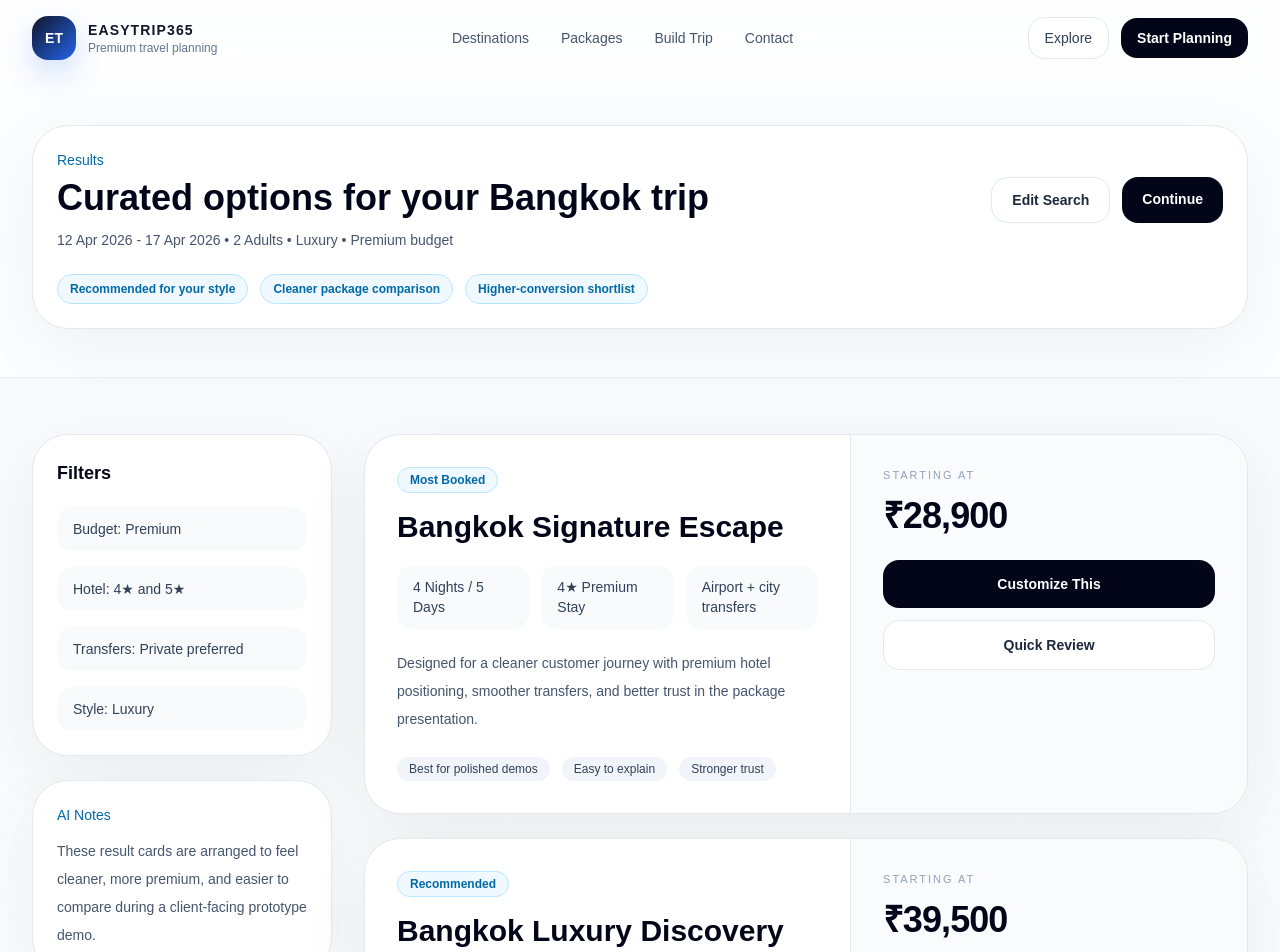
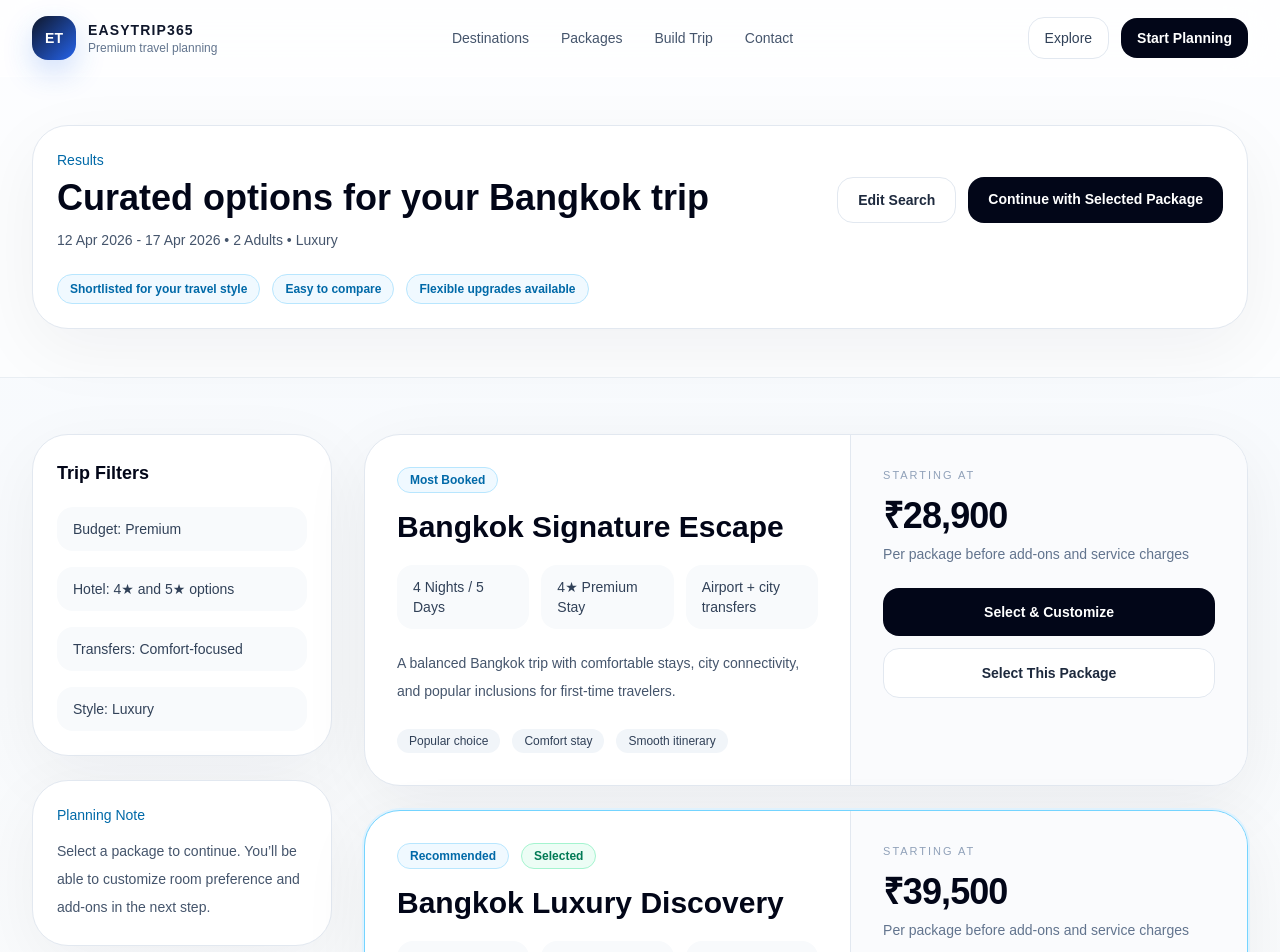
Before and after one commit to Junaid-A/EasyTrip, a Next.js app: page /results in a window 1280 px wide. Shown: the top 952 px of the page. Built offline with nearby package versions, Linux system fonts and the light colour scheme.

Commit message:
refactor: improve results page realism and selection flow

```diff
--- a/src/app/(public)/results/page.tsx
+++ b/src/app/(public)/results/page.tsx
@@ -15,6 +15,9 @@ const packages = [
     hotel: "4★ Premium Stay",
     transfers: "Airport + city transfers",
     price: "₹28,900",
+    description:
+      "A balanced Bangkok trip with comfortable stays, city connectivity, and popular inclusions for first-time travelers.",
+    tags: ["Popular choice", "Comfort stay", "Smooth itinerary"],
   },
   {
     id: "pkg-2",
@@ -24,6 +27,9 @@ const packages = [
     hotel: "5★ Luxury Stay",
     transfers: "Private transfers",
     price: "₹39,500",
+    description:
+      "A more premium option for travelers who want better hotels, added comfort, and a more private overall experience.",
+    tags: ["Premium stay", "Private transfers", "Higher comfort"],
   },
   {
     id: "pkg-3",
@@ -33,6 +39,9 @@ const packages = [
     hotel: "4★ Central Stay",
     transfers: "Shared + optional private",
     price: "₹25,400",
+    description:
+      "A value-focused package with a central stay, practical inclusions, and flexibility for upgrades during customization.",
+    tags: ["Value option", "Central location", "Upgrade friendly"],
   },
 ];
 
@@ -43,7 +52,17 @@ export default function ResultsPage() {
   const travelDates = useTripBuilderStore((state) => state.travelDates);
   const adults = useTripBuilderStore((state) => state.adults);
   const travelStyle = useTripBuilderStore((state) => state.travelStyle);
+  const selectedPackageId = useTripBuilderStore((state) => state.selectedPackageId);
   const selectPackage = useTripBuilderStore((state) => state.selectPackage);
+
+  const handlePackageSelect = (item: (typeof packages)[number]) => {
+    selectPackage({
+      selectedPackageId: item.id,
+      selectedPackageTitle: item.title,
+      selectedPackagePrice: Number(item.price.replace(/[^\d]/g, "")),
+    });
+    router.push("/customize");
+  };
 
   return (
     <div className="min-h-screen bg-[linear-gradient(180deg,#f8fbff_0%,#f8fafc_35%,#ffffff_100%)]">
@@ -60,7 +79,7 @@ export default function ResultsPage() {
                     Curated options for your {destination} trip
                   </h1>
                   <p className="mt-3 text-sm text-slate-600">
-                    {travelDates} • {adults} Adults • {travelStyle} • Premium budget
+                    {travelDates} • {adults} Adults • {travelStyle}
                   </p>
                 </div>
 
@@ -71,20 +90,23 @@ export default function ResultsPage() {
                   >
                     Edit Search
                   </Link>
+
+                  {selectedPackageId ? (
                     <Link
                       href="/customize"
                       className="rounded-2xl bg-slate-950 px-5 py-3 text-sm font-semibold text-white transition hover:bg-slate-800"
                     >
-                    Continue
+                      Continue with Selected Package
                     </Link>
+                  ) : null}
                 </div>
               </div>
 
               <div className="mt-6 flex flex-wrap gap-3">
                 {[
-                  "Recommended for your style",
-                  "Cleaner package comparison",
-                  "Higher-conversion shortlist",
+                  "Shortlisted for your travel style",
+                  "Easy to compare",
+                  "Flexible upgrades available",
                 ].map((item) => (
                   <span
                     key={item}
@@ -102,12 +124,12 @@ export default function ResultsPage() {
           <div className="grid gap-8 lg:grid-cols-[300px_1fr]">
             <aside className="space-y-6">
               <div className="rounded-[36px] border border-slate-200 bg-white p-6 shadow-[0_20px_70px_rgba(15,23,42,0.05)]">
-                <h2 className="text-lg font-semibold text-slate-950">Filters</h2>
+                <h2 className="text-lg font-semibold text-slate-950">Trip Filters</h2>
                 <div className="mt-5 space-y-4 text-sm">
                   {[
                     "Budget: Premium",
-                    "Hotel: 4★ and 5★",
-                    "Transfers: Private preferred",
+                    "Hotel: 4★ and 5★ options",
+                    "Transfers: Comfort-focused",
                     `Style: ${travelStyle}`,
                   ].map((item) => (
                     <div
@@ -121,25 +143,37 @@ export default function ResultsPage() {
               </div>
 
               <div className="rounded-[36px] border border-slate-200 bg-white p-6 shadow-[0_20px_70px_rgba(15,23,42,0.05)]">
-                <p className="text-sm font-medium text-sky-700">AI Notes</p>
+                <p className="text-sm font-medium text-sky-700">Planning Note</p>
                 <p className="mt-3 text-sm leading-7 text-slate-600">
-                  These result cards are arranged to feel cleaner, more premium,
-                  and easier to compare during a client-facing prototype demo.
+                  Select a package to continue. You’ll be able to customize room
+                  preference and add-ons in the next step.
                 </p>
               </div>
             </aside>
 
             <section className="space-y-6">
-              {packages.map((item) => (
+              {packages.map((item) => {
+                const isSelected = selectedPackageId === item.id;
+
+                return (
                   <div
                     key={item.id}
-                  className="overflow-hidden rounded-[36px] border border-slate-200 bg-white shadow-[0_20px_70px_rgba(15,23,42,0.06)]"
+                    className={`overflow-hidden rounded-[36px] border bg-white shadow-[0_20px_70px_rgba(15,23,42,0.06)] transition ${
+                      isSelected ? "border-sky-300 ring-2 ring-sky-100" : "border-slate-200"
+                    }`}
                   >
                     <div className="grid gap-0 xl:grid-cols-[1.1fr_0.9fr]">
                       <div className="p-6 sm:p-8">
+                        <div className="flex flex-wrap items-center gap-3">
                           <span className="inline-flex rounded-full border border-sky-200 bg-sky-50 px-3 py-1 text-xs font-semibold text-sky-700">
                             {item.badge}
                           </span>
+                          {isSelected ? (
+                            <span className="inline-flex rounded-full border border-emerald-200 bg-emerald-50 px-3 py-1 text-xs font-semibold text-emerald-700">
+                              Selected
+                            </span>
+                          ) : null}
+                        </div>
 
                         <h2 className="mt-4 text-2xl font-semibold text-slate-950 sm:text-3xl">
                           {item.title}
@@ -158,21 +192,18 @@ export default function ResultsPage() {
                         </div>
 
                         <p className="mt-5 text-sm leading-7 text-slate-600">
-                        Designed for a cleaner customer journey with premium hotel
-                        positioning, smoother transfers, and better trust in the
-                        package presentation.
+                          {item.description}
                         </p>
 
                         <div className="mt-6 flex flex-wrap gap-3">
-                        <span className="rounded-full bg-slate-100 px-3 py-1 text-xs font-medium text-slate-700">
-                          Best for polished demos
+                          {item.tags.map((tag) => (
+                            <span
+                              key={tag}
+                              className="rounded-full bg-slate-100 px-3 py-1 text-xs font-medium text-slate-700"
+                            >
+                              {tag}
                             </span>
-                        <span className="rounded-full bg-slate-100 px-3 py-1 text-xs font-medium text-slate-700">
-                          Easy to explain
-                        </span>
-                        <span className="rounded-full bg-slate-100 px-3 py-1 text-xs font-medium text-slate-700">
-                          Stronger trust
-                        </span>
+                          ))}
                         </div>
                       </div>
 
@@ -183,36 +214,40 @@ export default function ResultsPage() {
                         <p className="mt-3 text-4xl font-semibold tracking-tight text-slate-950">
                           {item.price}
                         </p>
+                        <p className="mt-2 text-sm text-slate-500">
+                          Per package before add-ons and service charges
+                        </p>
 
                         <div className="mt-6 space-y-3">
                           <button
                             type="button"
-                          onClick={() => {
+                            onClick={() => handlePackageSelect(item)}
+                            className="inline-flex w-full items-center justify-center rounded-2xl bg-slate-950 px-4 py-3.5 text-sm font-semibold text-white transition hover:bg-slate-800"
+                          >
+                            {isSelected ? "Customize Selected Package" : "Select & Customize"}
+                          </button>
+
+                          <button
+                            type="button"
+                            onClick={() =>
                               selectPackage({
                                 selectedPackageId: item.id,
                                 selectedPackageTitle: item.title,
                                 selectedPackagePrice: Number(
                                   item.price.replace(/[^\d]/g, "")
                                 ),
-                            });
-                            router.push("/customize");
-                          }}
-                          className="inline-flex w-full items-center justify-center rounded-2xl bg-slate-950 px-4 py-3.5 text-sm font-semibold text-white transition hover:bg-slate-800"
-                        >
-                          Customize This
-                        </button>
-
-                        <Link
-                          href="/review"
+                              })
+                            }
                             className="inline-flex w-full items-center justify-center rounded-2xl border border-slate-200 bg-white px-4 py-3.5 text-sm font-semibold text-slate-800 transition hover:bg-slate-50"
                           >
-                          Quick Review
-                        </Link>
+                            {isSelected ? "Package Selected" : "Select This Package"}
+                          </button>
                         </div>
                       </div>
                     </div>
                   </div>
-              ))}
+                );
+              })}
             </section>
           </div>
         </section>
```
Lines whose indentation alone changed are shown as unchanged.
